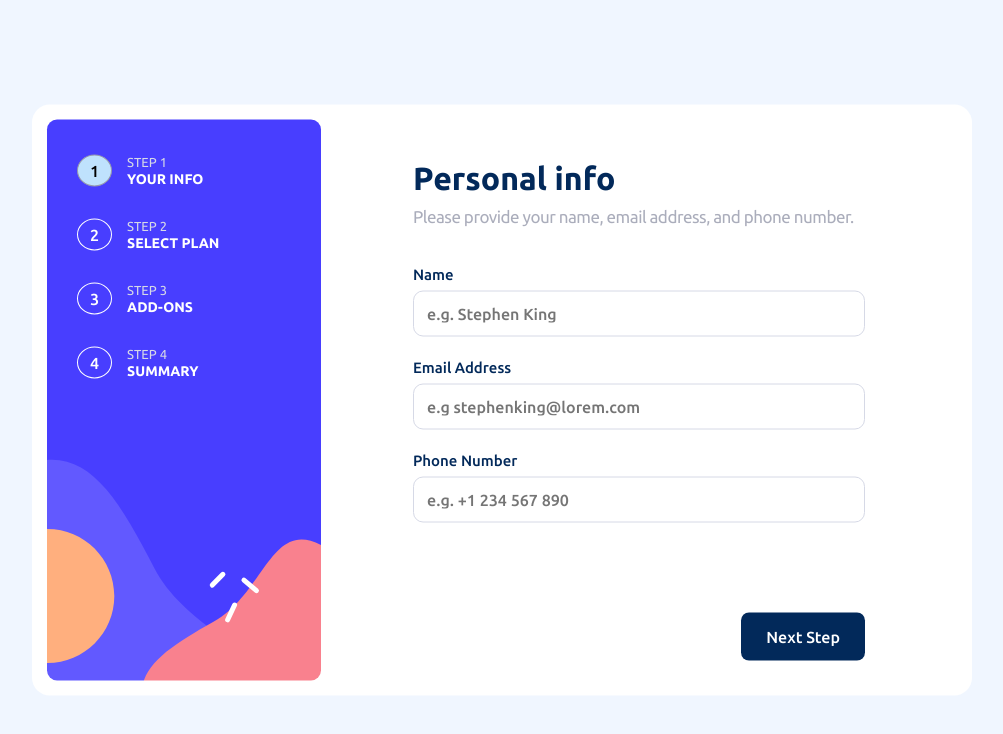
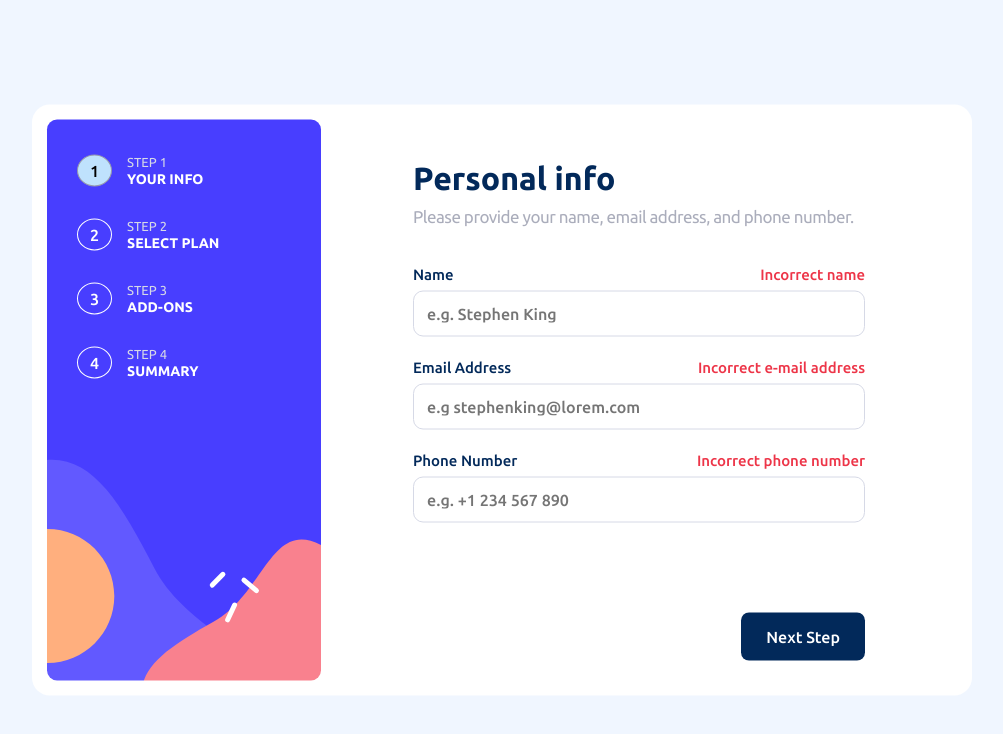
Before and after one commit to ysnitko/Multi-step-form, a React (Create React App) app: page / in a window 1280 px wide. Shown: the top 734 px of the page, without its empty margins (138-1141 px from the left). Built offline with nearby package versions, Linux system fonts and the light colour scheme.

Commit message:
add validation

```diff
--- a/src/App.js
+++ b/src/App.js
@@ -6,9 +6,9 @@ import "./App.css";
 const App = () => {
   const [step, setStep] = useState(1);
   const [isDisabled, setIsDisabled] = useState(false);
-  const [nameField, setNameField] = useState("");
-  const [emailField, setEmailField] = useState("");
-  const [phoneField, setPhoneField] = useState("");
+  // const [nameField, setNameField] = useState("");
+  // const [emailField, setEmailField] = useState("");
+  // const [phoneField, setPhoneField] = useState("");
   const [isEmpty, setIsEmpty] = useState(false);
 
   return (
@@ -19,12 +19,12 @@ const App = () => {
         step={step}
         setIsDisabled={setIsDisabled}
         isDisabled={isDisabled}
-        nameField={nameField}
-        emailField={emailField}
-        phoneField={phoneField}
-        setNameField={setNameField}
-        setEmailField={setEmailField}
-        setPhoneField={setPhoneField}
+        // nameField={nameField}
+        // emailField={emailField}
+        // phoneField={phoneField}
+        // setNameField={setNameField}
+        // setEmailField={setEmailField}
+        // setPhoneField={setPhoneField}
         isEmpty={isEmpty}
         setIsEmpty={setIsEmpty}
       />
--- a/src/components/Footer/Footer.jsx
+++ b/src/components/Footer/Footer.jsx
@@ -37,7 +37,10 @@ const Footer = ({ handleBtnClick, step, handleBackBtn }) => {
           Confirm
         </button>
       ) : (
-        <button type="submit" className="next-btn" onClick={handleBtnClick}>
+        <button
+          className="next-btn"
+          // onClick={handleBtnClick}
+        >
           Next Step
         </button>
       )}
--- a/src/components/Form/Form.jsx
+++ b/src/components/Form/Form.jsx
@@ -1,11 +1,11 @@
-import React, { useState } from 'react';
-import Footer from '../Footer/Footer';
-import PersonalInfo from '../PersonalInfo/PersonalInfo';
-import SelectPlan from '../SelectPlan/SelectPlan';
-import PickAddons from '../PickAddons/PickAddons';
-import Summary from '../Summary/Summary';
-import Gratitude from '../Gratitude/Gratitude';
-import './Form.css';
+import React, { useState } from "react";
+import Footer from "../Footer/Footer";
+import PersonalInfo from "../PersonalInfo/PersonalInfo";
+import SelectPlan from "../SelectPlan/SelectPlan";
+import PickAddons from "../PickAddons/PickAddons";
+import Summary from "../Summary/Summary";
+import Gratitude from "../Gratitude/Gratitude";
+import "./Form.css";
 
 const Form = ({
   setStep,
@@ -22,10 +22,27 @@ const Form = ({
   setIsEmpty,
 }) => {
   const [plan, setPlan] = useState({
-    selectPlan: '',
-    period: '',
+    selectPlan: "",
+    period: "",
   });
   const [checked, setChecked] = useState(false);
+
+  const [values, setValues] = useState({
+    username: "",
+    email: "",
+    phone: "",
+  });
+
+  const onChange = (event) => {
+    setValues({ ...values, [event.target.name]: event.target.value });
+  };
+
+  const handleSubmit = (event) => {
+    event.preventDefault();
+    const data = new FormData(event.target);
+    setStep(step + 1);
+    console.log(Object.fromEntries(data.entries()));
+  };
 
   const handleDataName = (event) => {
     setNameField(event.target.value);
@@ -40,7 +57,7 @@ const Form = ({
   };
 
   const validateForm = () => {
-    if (nameField === '' || emailField === '' || phoneField === '') {
+    if (nameField === "" || emailField === "" || phoneField === "") {
       setIsEmpty(true);
       setIsDisabled(true);
     } else {
@@ -62,7 +79,7 @@ const Form = ({
   };
 
   return (
-    <form className="form-container" action="" onSubmit={handleBtnClick}>
+    <form className="form-container" onSubmit={handleSubmit}>
       {step === 1 && (
         <PersonalInfo
           setStep={setStep}
@@ -73,6 +90,8 @@ const Form = ({
           handleDataMail={handleDataMail}
           handleDataPhone={handleDataPhone}
           isEmpty={isEmpty}
+          values={values}
+          onChange={onChange}
         />
       )}
 
--- /dev/null
+++ b/src/components/FormInput/FormInput.css
@@ -0,0 +1,60 @@
+.personal-info {
+  width: 100%;
+  display: flex;
+  flex-direction: row;
+  justify-content: space-between;
+  flex-wrap: wrap;
+  gap: 8px;
+  color: hsl(213, 96%, 18%);
+  font-size: 15px;
+  font-weight: 500;
+}
+
+.personal-info-inputs {
+  display: flex;
+  flex-direction: column;
+  gap: 22px;
+}
+
+.personal-info-requirements {
+  color: hsl(231, 11%, 63%);
+  font-weight: 00;
+  font-size: 17px;
+  letter-spacing: -0.5px;
+  opacity: 0.8;
+}
+
+.personal-info-header {
+  display: flex;
+  flex-direction: column;
+  gap: 10px;
+}
+
+::-moz-placeholder {
+  color: hsl(231, 11%, 63%);
+}
+
+input {
+  width: 100%;
+  order: 3;
+  flex-shrink: 100;
+  border: 1px solid hsl(229, 24%, 87%);
+  border-radius: 10px;
+  padding: 13px;
+  color: hsl(213, 96%, 18%);
+  font-weight: 500;
+  font-size: 16px;
+}
+
+.input-errormessage {
+  /* width: 100%; */
+
+  display: none;
+  color: hsl(354, 84%, 57%);
+  flex-shrink: 100;
+
+}
+
+.test:invalid ~ .input-errormessage   {
+  display: block;
+}
--- /dev/null
+++ b/src/components/FormInput/FormInput.jsx
@@ -0,0 +1,17 @@
+import React from 'react';
+import './FormInput.css';
+
+const FormInput = (props) => {
+  const { label, onChange, errorMessage, id, ...inpurProps } = props;
+  return (
+    <div className="personal-info">
+      {/* <div className="label-error"> */}
+      <label htmlFor={inpurProps.name}>{label}</label>
+      {/* </div> */}
+      <input {...inpurProps} onChange={onChange} className="test" />
+      <span className="input-errormessage">{errorMessage}</span>
+    </div>
+  );
+};
+
+export default FormInput;
--- a/src/components/PersonalInfo/PersonalInfo.css
+++ b/src/components/PersonalInfo/PersonalInfo.css
@@ -11,7 +11,7 @@ h1 {
   color: hsl(213, 96%, 18%);
 }
 
-.personal-info-requirements {
+/* .personal-info-requirements {
   color: hsl(231, 11%, 63%);
   font-weight: 00;
   font-size: 17px;
@@ -23,45 +23,34 @@ h1 {
   display: flex;
   flex-direction: column;
   gap: 10px;
-}
+} */
 
-.personal-info-inputs {
+/* .personal-info-inputs {
   display: flex;
   flex-direction: column;
   gap: 22px;
-}
+} */
 
-.personal-info {
+/* .personal-info {
   display: flex;
   flex-direction: column;
   gap: 8px;
   color: hsl(213, 96%, 18%);
   font-size: 15px;
   font-weight: 500;
-}
+} */
 
-.personal-info input {
-  border: 1px solid hsl(229, 24%, 87%);
-  border-radius: 10px;
-  padding: 13px;
-  color: hsl(213, 96%, 18%);
-  font-weight: 500;
-  font-size: 16px;
-}
+/* input:focus {
+  outline: 1px solid hsl(213, 96%, 18%);
+} */
 
-input:focus {
-  outline: 1px solid hsl(213, 96%, 18%);
-}
 
-::-moz-placeholder {
-  color: hsl(231, 11%, 63%);
-}
 
-.label-header {
+/* .label-header {
   display: flex;
   justify-content: space-between;
 }
 
 .error-message {
   color: hsl(354, 84%, 57%);
-}
+} */
--- a/src/components/PersonalInfo/PersonalInfo.jsx
+++ b/src/components/PersonalInfo/PersonalInfo.jsx
@@ -1,5 +1,6 @@
 import React from 'react';
-
+import FormInput from '../FormInput/FormInput';
+import { inputs } from '../../constants';
 import './PersonalInfo.css';
 
 const PersonalInfo = ({
@@ -10,6 +11,8 @@ const PersonalInfo = ({
   handleDataMail,
   handleDataPhone,
   isEmpty,
+  values,
+  onChange,
 }) => {
   return (
     <div className="personal-info-form">
@@ -21,7 +24,7 @@ const PersonalInfo = ({
       </div>
 
       <div className="personal-info-inputs">
-        <label htmlFor="fname" className="personal-info">
+        {/* <label htmlFor="fname" className="personal-info">
           <div className="label-header">
             <span>Name</span>
             {isEmpty && nameField === '' ? (
@@ -97,7 +100,16 @@ const PersonalInfo = ({
             placeholder="e.g. +1 234 567 890"
             onChange={handleDataPhone}
           />
-        </label>
+        </label> */}
+        {inputs.map((input) => (
+          <FormInput
+            key={input.id}
+            {...input}
+            value={values[input.name]}
+            placeholder={input.placeholder}
+            onChange={onChange}
+          />
+        ))}
       </div>
     </div>
   );
--- a/src/constants.js
+++ b/src/constants.js
@@ -1,51 +1,82 @@
 export const steps = [
-  { step: 1, chapter: "YOUR INFO", stepHeader: "STEP 1" },
-  { step: 2, chapter: "SELECT PLAN", stepHeader: "STEP 2" },
-  { step: 3, chapter: "ADD-ONS", stepHeader: "STEP 3" },
-  { step: 4, chapter: "SUMMARY", stepHeader: "STEP 4" },
+  { step: 1, chapter: 'YOUR INFO', stepHeader: 'STEP 1' },
+  { step: 2, chapter: 'SELECT PLAN', stepHeader: 'STEP 2' },
+  { step: 3, chapter: 'ADD-ONS', stepHeader: 'STEP 3' },
+  { step: 4, chapter: 'SUMMARY', stepHeader: 'STEP 4' },
 ];
 
 export const addons = [
   {
     id: 1,
-    title: "Online service",
-    cost_mo: "1",
-    cost_yr: "10",
-    requirements: "Access to multiplayer games",
+    title: 'Online service',
+    cost_mo: '1',
+    cost_yr: '10',
+    requirements: 'Access to multiplayer games',
   },
   {
     id: 2,
-    title: "Larger storage",
-    cost_mo: "2",
-    cost_yr: "20",
-    requirements: "Extra 1TB of cloud save",
+    title: 'Larger storage',
+    cost_mo: '2',
+    cost_yr: '20',
+    requirements: 'Extra 1TB of cloud save',
   },
   {
     id: 3,
-    title: "Custimixable Profile",
-    cost_mo: "2",
-    cost_yr: "20",
-    requirements: "Custom theme on oyur profile",
+    title: 'Custimixable Profile',
+    cost_mo: '2',
+    cost_yr: '20',
+    requirements: 'Custom theme on oyur profile',
   },
 ];
 
 export const programs = [
   {
-    id: "1",
-    title: "Arcade",
-    cost_mo: "9",
-    cost_yr: "90",
+    id: '1',
+    title: 'Arcade',
+    cost_mo: '9',
+    cost_yr: '90',
   },
   {
-    id: "2",
-    title: "Advanced",
-    cost_mo: "12",
-    cost_yr: "120",
+    id: '2',
+    title: 'Advanced',
+    cost_mo: '12',
+    cost_yr: '120',
   },
   {
-    id: "3",
-    title: "Pro",
-    cost_mo: "15",
-    cost_yr: "150",
+    id: '3',
+    title: 'Pro',
+    cost_mo: '15',
+    cost_yr: '150',
   },
 ];
+
+export const inputs = [
+  {
+    id: 1,
+    name: 'username',
+    type: 'text',
+    placeholder: 'e.g. Stephen King',
+    label: 'Name',
+    errorMessage: 'Incorrect name',
+    pattern: '^[a-zA-Z]{3,16}$',
+    required: true,
+  },
+  {
+    id: 2,
+    name: 'email',
+    type: 'email',
+    placeholder: 'e.g stephenking@lorem.com',
+    label: 'Email Address',
+    errorMessage: 'Incorrect e-mail address',
+    required: true,
+  },
+  {
+    id: 3,
+    name: 'phone',
+    type: 'phonenum',
+    placeholder: 'e.g. +1 234 567 890',
+    label: 'Phone Number',
+    errorMessage: 'Incorrect phone number',
+    required: true,
+  },
+];
```
